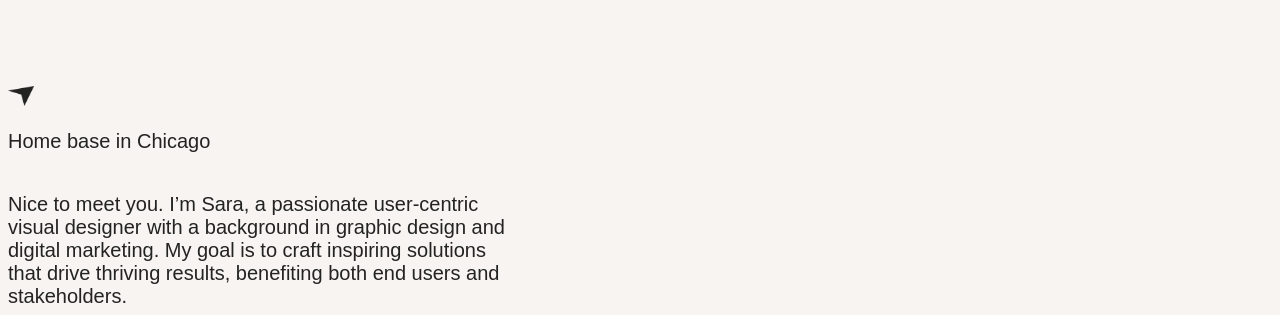
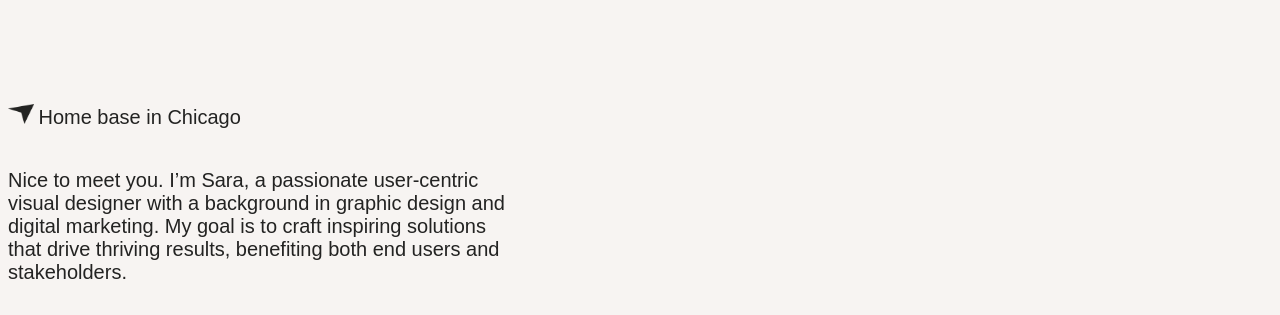
Before and after one commit to SaraLBell/Portfolio, a plain HTML site: page HW 17/index.html in a window 1280 px wide. Shown: the part 478-793 px from the top of the page. Drawn offline with Linux system fonts and the light colour scheme.

Commit message:
Update index.html

```diff
--- a/HW 17/index.html
+++ b/HW 17/index.html
@@ -31,6 +31,9 @@
 
     <div class="location">
         <img src="images/locationicon.png" alt="Location Icon" width="26" height="20" class="locationicon">
+    </div>
+
+    <div class="icon">
         <p>Home base in Chicago</p>
     </div>
 
```
